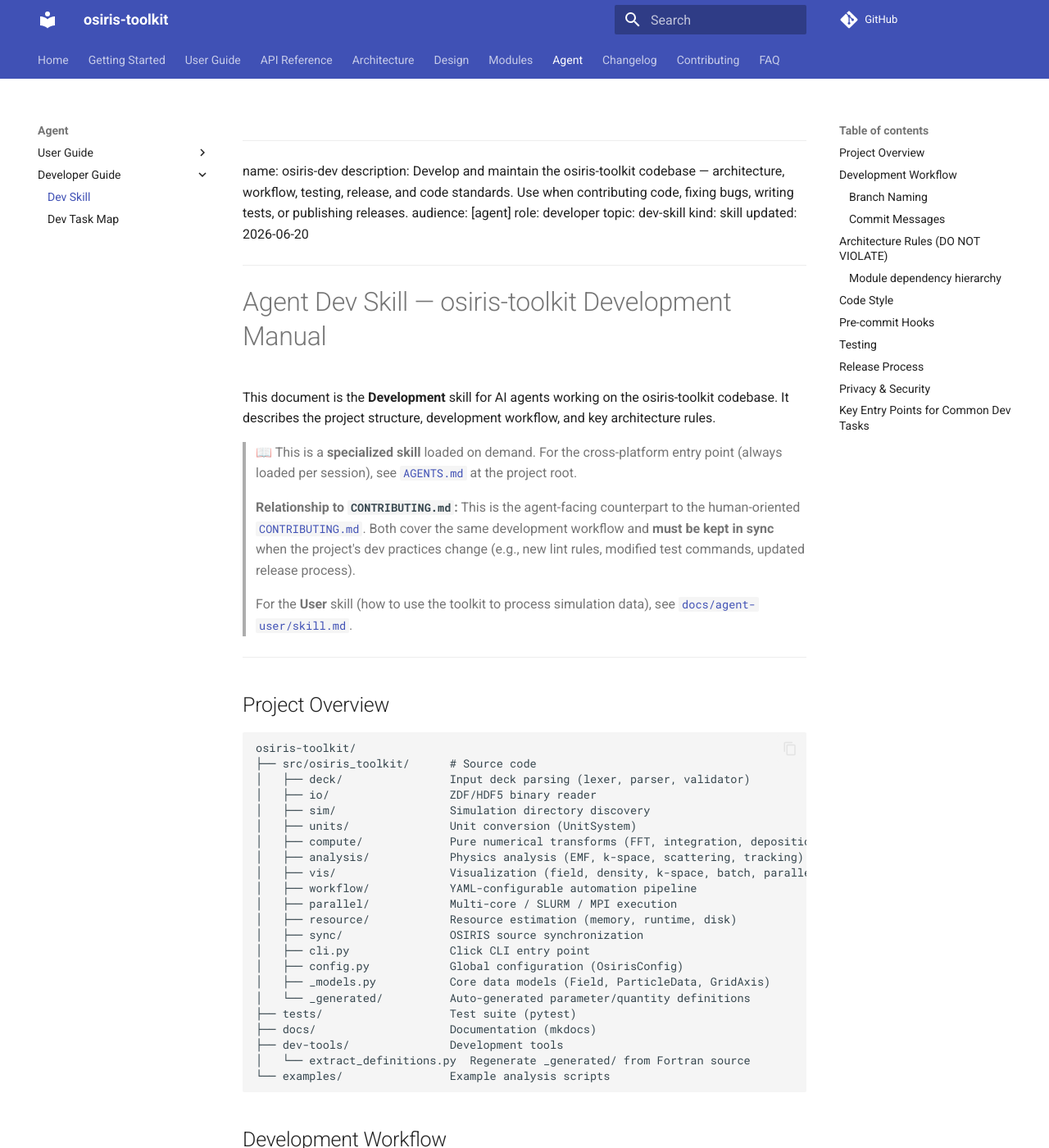
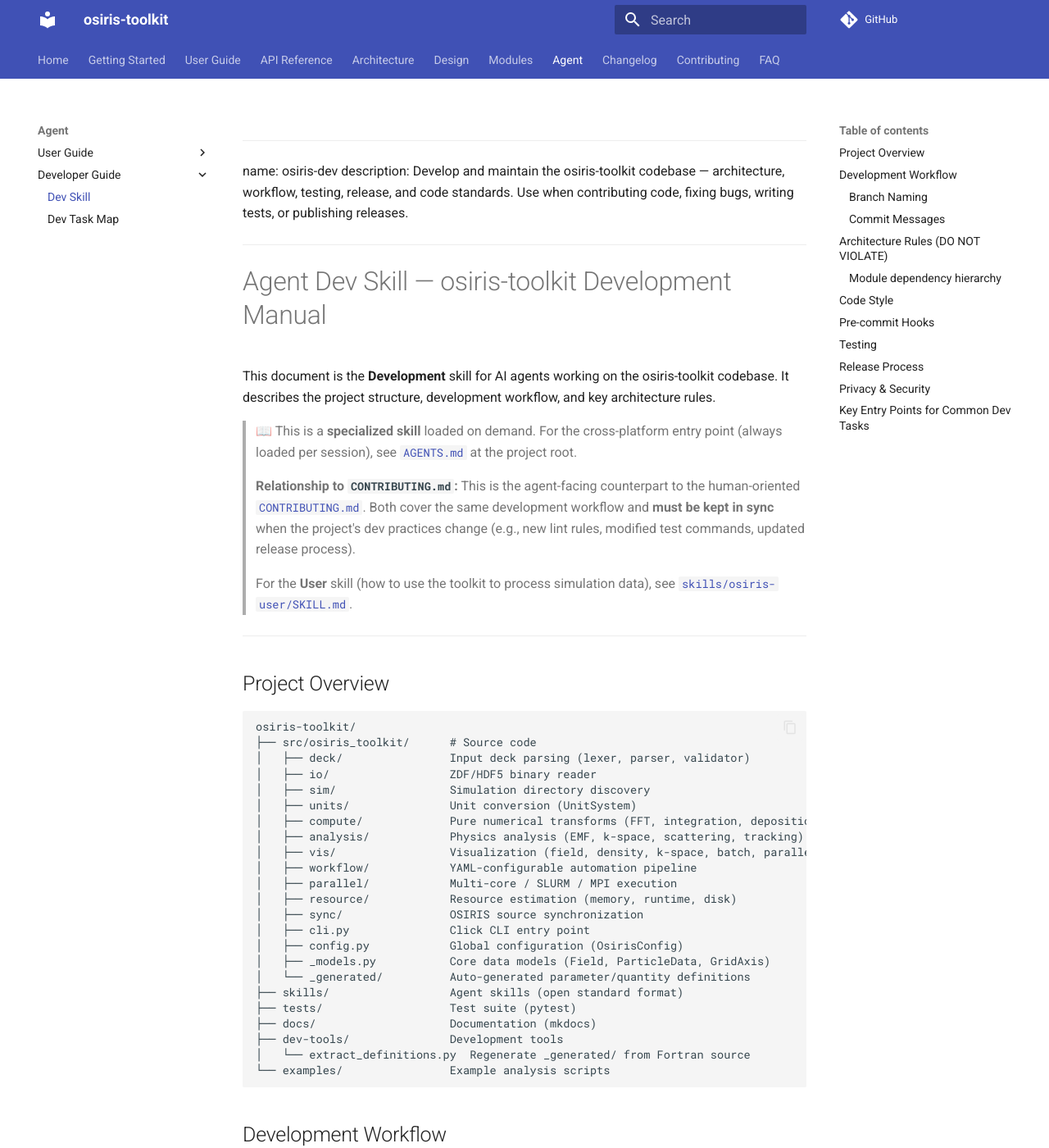
Before and after one commit to wulnkkk/osiris-toolkit, an MkDocs documentation site: the page built from docs/agent-dev/dev-skill.md, in a window 1280 px wide and 1400 px high. Shown: the whole window at 82% size. Built offline with MkDocs 1.6.1 and Material for MkDocs 9.7.7, drawn with Linux system fonts in a browser that asks for light colours; comment, search, counter and statistics services are not loaded.

Commit message:
refactor: move agent skills to skills/ (cross-platform), remove .claude/ dependency, add config guidance in AGENTS.md

```diff
--- a/docs/agent-dev/dev-skill.md
+++ b/docs/agent-dev/dev-skill.md
@@ -6,4 +6,4 @@ kind: skill
 updated: 2026-06-20
 ---
 
-{% include-markdown "../../.claude/skills/osiris-dev/SKILL.md" %}
+{% include-markdown "../../skills/osiris-dev/SKILL.md" %}
--- a/.claude/skills/osiris-dev/SKILL.md
+++ b/skills/osiris-dev/SKILL.md
@@ -1,11 +1,6 @@
 ---
 name: osiris-dev
 description: Develop and maintain the osiris-toolkit codebase — architecture, workflow, testing, release, and code standards. Use when contributing code, fixing bugs, writing tests, or publishing releases.
-audience: [agent]
-role: developer
-topic: dev-skill
-kind: skill
-updated: 2026-06-20
 ---
 
 # Agent Dev Skill — osiris-toolkit Development Manual
@@ -16,7 +11,7 @@ This document is the **Development** skill for AI agents working on the osiris-t
 
 > **Relationship to `CONTRIBUTING.md`:** This is the agent-facing counterpart to the human-oriented [`CONTRIBUTING.md`](https://github.com/wulnkkk/osiris-toolkit/blob/main/CONTRIBUTING.md). Both cover the same development workflow and **must be kept in sync** when the project's dev practices change (e.g., new lint rules, modified test commands, updated release process).
 
-> For the **User** skill (how to use the toolkit to process simulation data), see [`docs/agent-user/skill.md`](https://github.com/wulnkkk/osiris-toolkit/blob/main/docs/agent-user/skill.md).
+> For the **User** skill (how to use the toolkit to process simulation data), see [`skills/osiris-user/SKILL.md`](https://github.com/wulnkkk/osiris-toolkit/blob/main/skills/osiris-user/SKILL.md).
 
 ---
 
@@ -40,6 +35,7 @@ osiris-toolkit/
 │   ├── config.py            Global configuration (OsirisConfig)
 │   ├── _models.py           Core data models (Field, ParticleData, GridAxis)
 │   └── _generated/          Auto-generated parameter/quantity definitions
+├── skills/                  Agent skills (open standard format)
 ├── tests/                   Test suite (pytest)
 ├── docs/                    Documentation (mkdocs)
 ├── dev-tools/               Development tools
--- a/.claude/skills/osiris-user/SKILL.md
+++ b/skills/osiris-user/SKILL.md
@@ -1,11 +1,6 @@
 ---
 name: osiris-user
 description: Process OSIRIS PIC simulation data using osiris-toolkit — CLI commands, Python API, deck parsing, visualization, and analysis. Use when the user needs to browse sim output, plot fields, convert units, or batch-process data.
-audience: [agent]
-role: user
-topic: agent
-kind: skill
-updated: 2026-06-20
 ---
 
 # Agent Skill — osiris-toolkit Operation Manual
```
Also changed, not shown: AGENTS.md (+61 -2 lines), CONTRIBUTING.md (+1 -1 lines), docs/agent-user/skill.md (+1 -1 lines), 1 other file.
